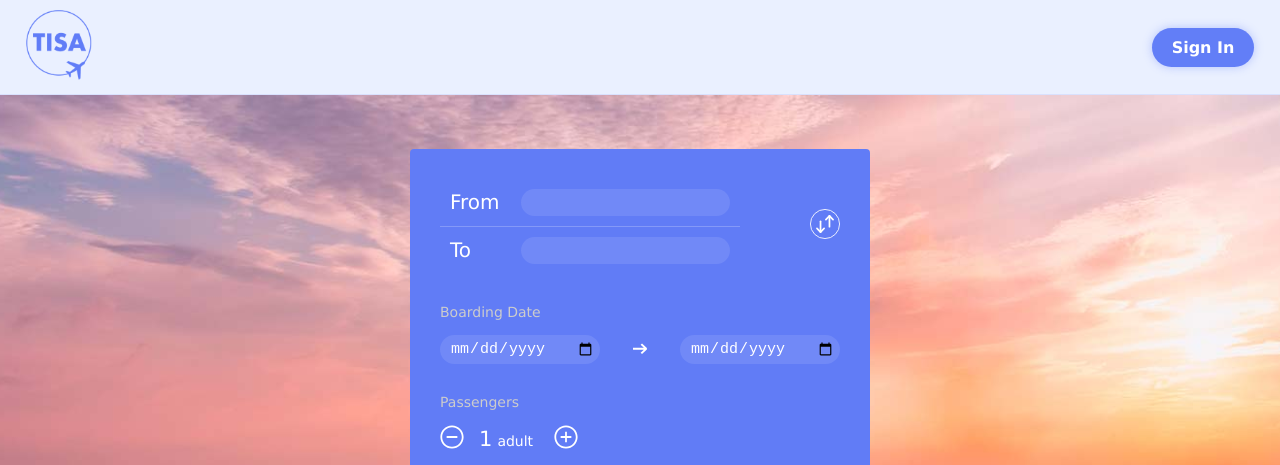
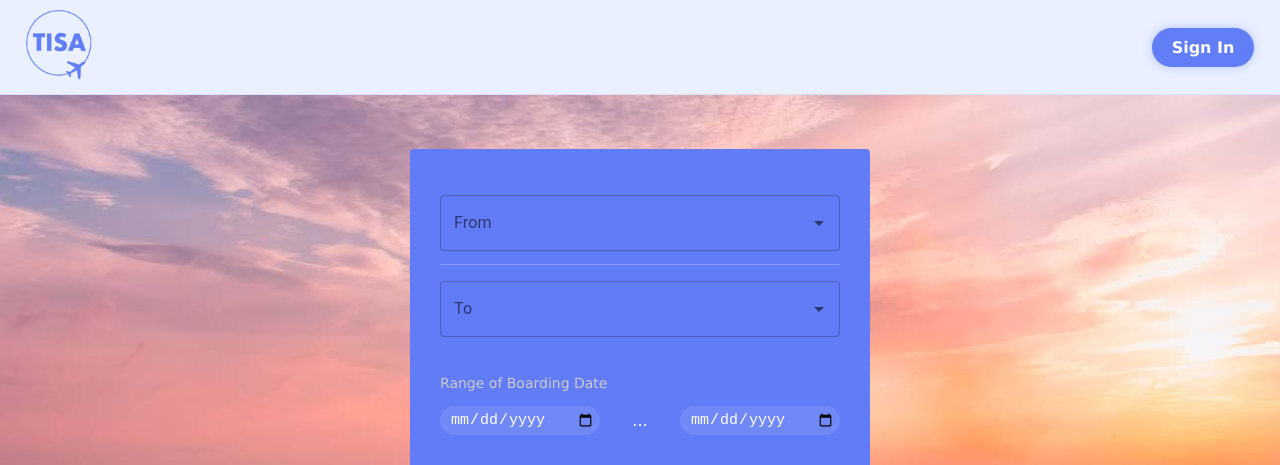
Before and after one commit to lirazyehezkel/tisa-frontend, a React (Create React App) app: page /browse in a window 1280 px wide. Shown: the top 465 px of the page. Built offline with nearby package versions, Linux system fonts and the light colour scheme; no server answers.

Commit message:
Search flight

```diff
--- a/package.json
+++ b/package.json
@@ -5,6 +5,7 @@
   "dependencies": {
     "@material-ui/core": "^4.12.1",
     "@material-ui/icons": "^4.11.2",
+    "@material-ui/lab": "^4.0.0-alpha.60",
     "@testing-library/jest-dom": "^5.11.9",
     "@testing-library/react": "^11.2.5",
     "@testing-library/user-event": "^12.7.3",
--- a/src/component/Browse/Browse.css
+++ b/src/component/Browse/Browse.css
@@ -40,21 +40,16 @@
 }
 
 .top-filter-box-layout-left {
-    width: 75%;
+    width: 100%;
     text-align: left;
 }
 
 .from-filter {
-    padding: 10px;
-    display: flex;
-    align-items: center;
+    padding-bottom: 5px;
 }
 
 .to-filter {
-    padding: 10px;
     border-top: 0.3px #ffffff38 solid;
-    display: flex;
-    align-items: center;
 }
 
 .switch-img {
--- a/src/component/Browse/Browse.jsx
+++ b/src/component/Browse/Browse.jsx
@@ -1,11 +1,13 @@
-import React, {useState} from 'react';
+import React, {useEffect, useState} from 'react';
 import bkg from '../../assets/images/tisa-bkg.svg';
 import './Browse.css';
-import switchIcon from '../../assets/images/switch.svg';
-import rightArrow from '../../assets/images/right-arrow.svg';
 import plusIcon from '../../assets/images/plusIcon.svg';
 import minusIcon from '../../assets/images/minusIcon.svg';
 import {Link} from 'react-scroll';
+import Api from "../../helpers/api";
+import Autocomplete from '@material-ui/lab/Autocomplete';
+import {TextField} from "@material-ui/core";
+import arrow from '../../assets/images/right-arrow.svg';
 
 const sectionStyle = {
     width: "100%",
@@ -16,34 +18,63 @@ const sectionStyle = {
 };
 
 
+const todayDate = (d) => {
+    return d.getFullYear() + "-" + "0"+(d.getMonth()+1) + "-" + d.getDate();
+}
+
 const Browse = () => {
 
+    const api = new Api();
     const [source, setSource] = useState("");
     const [destination, setDestination] = useState("");
-    const [departDate, setDepartDate] = useState("");
-    const [returnDate, setReturnDate] = useState("");
-    const [passengersAccount, setPassengersAccount] = useState(1);
+    const [minDepartDate, setMinDepartDate] = useState(todayDate(new Date()));
+    const [maxDepartDate, setMaxDepartDate] = useState("");
+    const [passengersCount, setPassengersCount] = useState(1);
     const [isSearchClicked, setIsSearchClicked] = useState(false);
 
-    const switchFromTo = () => {
-        const from = source;
-        setSource(destination);
-        setDestination(from);
+    const [airports, setAirports] = useState([]);
+    const [filteredFlights, setFilteredFlights] = useState([]);
+
+    const searchFlights = async () => {
+        const filterObj = {
+            srcAirportId: airports.find(airport => airport.name === source)?.id ?? -1,
+            destAirportId: airports.find(airport => airport.name === destination)?.id ?? -1,
+            numberOfPassengers: passengersCount,
+            minDepartureTime: new Date(minDepartDate)
+        }
+        if(maxDepartDate) {
+            filterObj.maxDepartureTime = new Date(maxDepartDate)
+        }
+        const flights = await api.getFilteredFlights(filterObj);
+        setFilteredFlights(flights)
+        console.log(flights)
     }
 
+    useEffect(() => {
+        (async () => {
+            try {
+                const response = await api.getAirports();
+                setAirports(response.map(airport => {return {id: airport.id, name: `${airport.country} (${airport.alphaCode})`}}))
+            } catch (e) {
+                console.error(e);
+            }
+        })()
+    },[])
+
     const minusPassenger = () => {
-        if (passengersAccount > 1)
-            setPassengersAccount(passengersAccount - 1);
+        if (passengersCount > 1)
+            setPassengersCount(passengersCount - 1);
     }
 
     const plusPassenger = () => {
-        if (passengersAccount < 8)
-            setPassengersAccount(passengersAccount + 1);
+        if (passengersCount < 8)
+            setPassengersCount(passengersCount + 1);
     }
 
-    const search = () => {
-        setIsSearchClicked(true);
-    }
+    // const search = () => {
+    //
+    //     setIsSearchClicked(true);
+    // }
 
     return (<>
             <div style={sectionStyle}>
@@ -53,29 +84,36 @@ const Browse = () => {
                             <div className="top-filter-box-layout">
                                 <div className="top-filter-box-layout-left">
                                     <div className="from-filter">
-                                        <div style={{fontSize: 20, width: 80}}>From</div>
-                                        <input style={{marginLeft: 15, width: "100%"}} className="date-input"
-                                               value={source} onChange={(event) => setSource(event.target.value)}/>
+                                        <Autocomplete
+                                            id="choose-airport-from"
+                                            options={airports?.map((option) => option.name)}
+                                            onSelect={(event) => setSource(event.target.value)}
+                                            renderInput={(params) => (
+                                                <TextField {...params} label="From" margin="normal" variant="outlined"/>
+                                            )}
+                                        />
                                     </div>
                                     <div className="to-filter">
-                                        <div style={{fontSize: 20, width: 80}}>To</div>
-                                        <input style={{marginLeft: 15, width: "100%"}} className="date-input"
-                                               value={destination}
-                                               onChange={(event) => setDestination(event.target.value)}/>
+                                        <Autocomplete
+                                            id="choose-airport-to"
+                                            options={airports?.map((option) => option.name)}
+                                            onSelect={(event) => setDestination(event.target.value)}
+                                            renderInput={(params) => (
+                                                <TextField {...params} label="To" margin="normal" variant="outlined"/>
+                                            )}
+                                        />
                                     </div>
-                                </div>
-                                <div>
-                                    <img className="switch-img" alt="switch" src={switchIcon} onClick={switchFromTo}/>
                                 </div>
                             </div>
                             <div>
-                                <div className="boarding-date-title">Boarding Date</div>
+                                <div className="boarding-date-title">Range of Boarding Date</div>
                                 <div className="boarding-date-box">
-                                    <input className="date-input" type="date" value={departDate}
-                                           onChange={(event) => setDepartDate(event.target.value)}/>
-                                    <img style={{height: "12px"}} alt="arrow" src={rightArrow}/>
-                                    <input className="date-input" type="date" value={returnDate}
-                                           onChange={(event) => setReturnDate(event.target.value)}/>
+                                    <input className="date-input" type="date" value={minDepartDate}
+                                           onChange={(event) => setMinDepartDate(event.target.value)}/>
+                                    {/*<img style={{height: "12px"}} alt="arrow" src={rightArrow}/>*/}
+                                    <span> ... </span>
+                                    <input className="date-input" type="date" value={maxDepartDate}
+                                           onChange={(event) => setMaxDepartDate(event.target.value)}/>
                                 </div>
                             </div>
                             <div style={{marginTop: 30}}>
@@ -83,19 +121,27 @@ const Browse = () => {
                                 <div className="passengers">
                                     <div><img src={minusIcon} alt={"minus"} onClick={minusPassenger}/></div>
                                     <div className="passengersAccount"><span
-                                        className="passengersAccountNumber">{passengersAccount}</span>adult{passengersAccount > 1 && "s"}
+                                        className="passengersAccountNumber">{passengersCount}</span>adult{passengersCount > 1 && "s"}
                                     </div>
                                     <div><img src={plusIcon} alt={"plus"} onClick={plusPassenger}/></div>
                                 </div>
                             </div>
                         </div>
                         <div className="searchContainer">
-                            <Link to="searchResults" smooth={true}><button className="blueButton searchButton" onClick={search}>Search</button></Link>
+                            <Link to="searchResults" smooth={true}><button className="blueButton searchButton" onClick={searchFlights}>Search</button></Link>
                         </div>
                     </div>
                 </div>
             </div>
-            <div id="searchResults"  style={{height: isSearchClicked && "100vh"}}>
+            <div id="searchResults" style={{height: filteredFlights?.length > 0 && "70vh"}}>
+                {filteredFlights.map(flight => <div>
+                    <div style={{display: "flex"}}>
+                        <div>{flight.srcAirport.alphaCode}</div>
+                        <div><img alt={"arrow"} src={arrow}/></div>
+                        <div>{flight.destAirport.alphaCode}</div>
+                    </div>
+                    <div>{new Date(flight.departureTime).toLocaleString()}</div>
+                </div>)}
             </div>
         </>
     );
--- a/src/component/NewFlightModal/NewFlightModal.jsx
+++ b/src/component/NewFlightModal/NewFlightModal.jsx
@@ -20,14 +20,11 @@ const useStyles = makeStyles(() =>
     createStyles({
         formControl: {
             minWidth: 220,
-        },
-        smallFormControl: {
-            minWidth: 50,
         }
     }),
 );
 
-const NewFlightModal = ({isOpen, onClose, airplanes, airlineId}) => {
+const NewFlightModal = ({isOpen, onClose, airplanes, airlineId, getAirlineFlights}) => {
 
     const api = new Api();
     const classes = useStyles();
@@ -95,6 +92,7 @@ const NewFlightModal = ({isOpen, onClose, airplanes, airlineId}) => {
         }
         try {
             await api.createFlight(airlineId, flightObj);
+            await getAirlineFlights();
             onClose();
         } catch(e) {
             console.error(e);
--- a/src/helpers/api.js
+++ b/src/helpers/api.js
@@ -80,7 +80,18 @@ export default class Api {
     }
 
     createFlight = async (airlineId, flight) => {
-        const response = await this.init().put(`/Flight/${airlineId}`, flight);
+        const response = await this.init().put(`/Flight/Airline/${airlineId}`, flight);
         return response.data;
     }
+
+    getAirlineFlights = async (airlineId) => {
+        const response = await this.init().get(`/Flight/Airline/${airlineId}`);
+        return response.data;
+    }
+
+    getFilteredFlights = async (filter) => {
+        const response = await this.init().post(`/Flight/Filter`, filter);
+        return response.data;
+    }
+
 }
```
Also changed, not shown: src/component/Profile/Profile.jsx (+18 -3 lines), src/index.css (line endings or trailing spaces), 1 other file (tests, documents, lock files or other folders).
